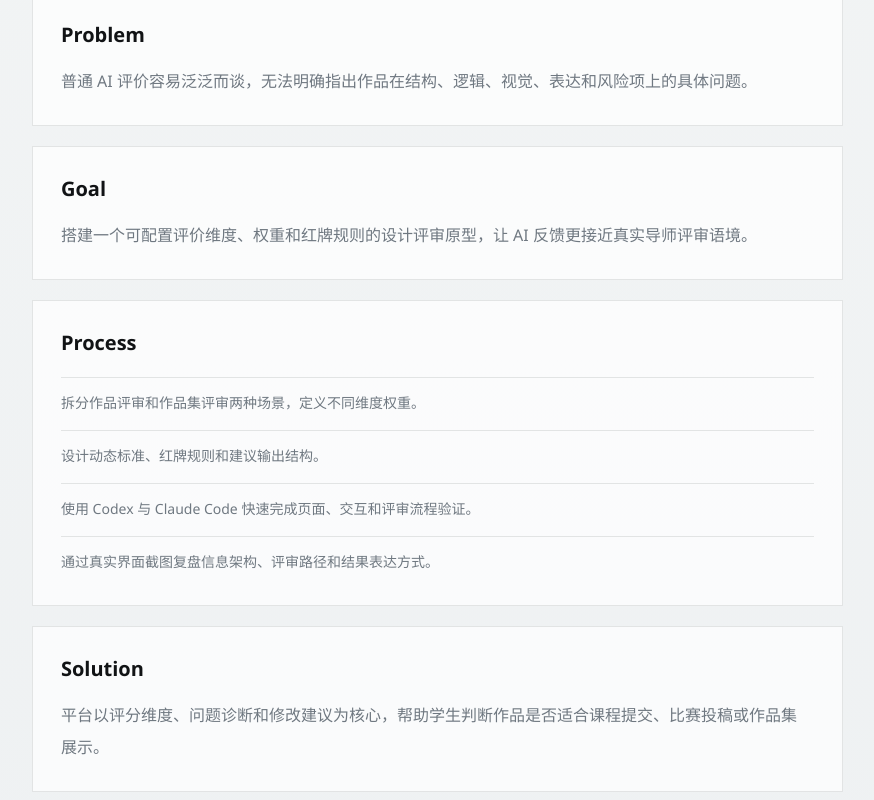
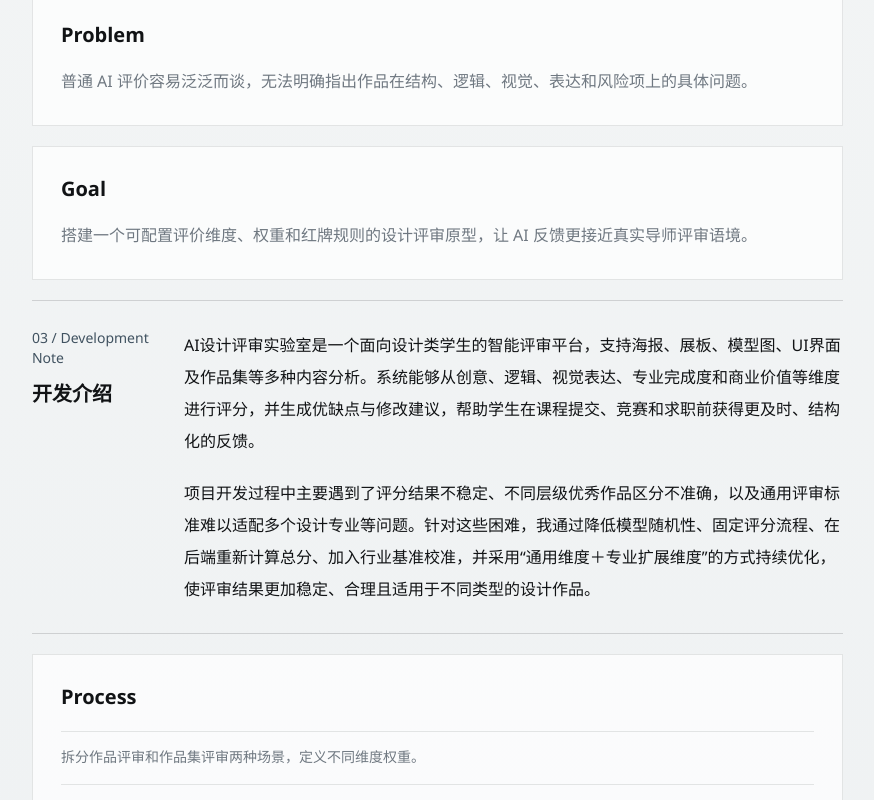
Before and after one commit to zhucygll-hub/zhu-chengyi-portfolio, a Next.js app: page /projects/ai-design-critique-studio in a window 1280 px wide. Shown: the part 3158-3958 px from the top of the page, without its empty margins (405-1279 px from the left). Built offline with nearby package versions, Linux system fonts and the light colour scheme.

Commit message:
Add critique studio development note

```diff
--- a/app/projects/[slug]/page.tsx
+++ b/app/projects/[slug]/page.tsx
@@ -126,6 +126,9 @@ export default function ProjectDetailPage({ params }: ProjectDetailPageProps) {
           <DetailBlock title="Background" content={project.sections.background} />
           <DetailBlock title="Problem" content={project.sections.problem} />
           <DetailBlock title="Goal" content={project.sections.goal} />
+          {project.sections.developmentNote ? (
+            <DevelopmentNote paragraphs={project.sections.developmentNote} />
+          ) : null}
           <FadeIn>
             <div className="border border-ink-950/10 bg-white/70 p-6 sm:p-7">
               <h3 className="text-xl font-semibold text-ink-950">Process</h3>
@@ -182,3 +185,25 @@ function DetailBlock({ title, content }: { title: string; content: string }) {
     </FadeIn>
   );
 }
+
+function DevelopmentNote({ paragraphs }: { paragraphs: string[] }) {
+  return (
+    <FadeIn>
+      <div className="border-y border-ink-950/15 py-7">
+        <div className="grid gap-6 lg:grid-cols-[8rem_1fr]">
+          <div>
+            <p className="text-sm font-medium text-accent-700">03 / Development Note</p>
+            <h3 className="mt-3 text-xl font-semibold leading-tight text-ink-950">开发介绍</h3>
+          </div>
+          <div className="space-y-5">
+            {paragraphs.map((paragraph) => (
+              <p key={paragraph} className="max-w-3xl text-pretty text-base leading-8 text-ink-600">
+                {paragraph}
+              </p>
+            ))}
+          </div>
+        </div>
+      </div>
+    </FadeIn>
+  );
+}
--- a/data/site.ts
+++ b/data/site.ts
@@ -17,6 +17,7 @@ export type Project = {
     background: string;
     problem: string;
     goal: string;
+    developmentNote?: string[];
     process: string[];
     solution: string;
     prototype: string;
@@ -307,6 +308,10 @@ export const projects: Project[] = [
         "普通 AI 评价容易泛泛而谈，无法明确指出作品在结构、逻辑、视觉、表达和风险项上的具体问题。",
       goal:
         "搭建一个可配置评价维度、权重和红牌规则的设计评审原型，让 AI 反馈更接近真实导师评审语境。",
+      developmentNote: [
+        "AI设计评审实验室是一个面向设计类学生的智能评审平台，支持海报、展板、模型图、UI界面及作品集等多种内容分析。系统能够从创意、逻辑、视觉表达、专业完成度和商业价值等维度进行评分，并生成优缺点与修改建议，帮助学生在课程提交、竞赛和求职前获得更及时、结构化的反馈。",
+        "项目开发过程中主要遇到了评分结果不稳定、不同层级优秀作品区分不准确，以及通用评审标准难以适配多个设计专业等问题。针对这些困难，我通过降低模型随机性、固定评分流程、在后端重新计算总分、加入行业基准校准，并采用“通用维度＋专业扩展维度”的方式持续优化，使评审结果更加稳定、合理且适用于不同类型的设计作品。"
+      ],
       process: [
         "拆分作品评审和作品集评审两种场景，定义不同维度权重。",
         "设计动态标准、红牌规则和建议输出结构。",
```
